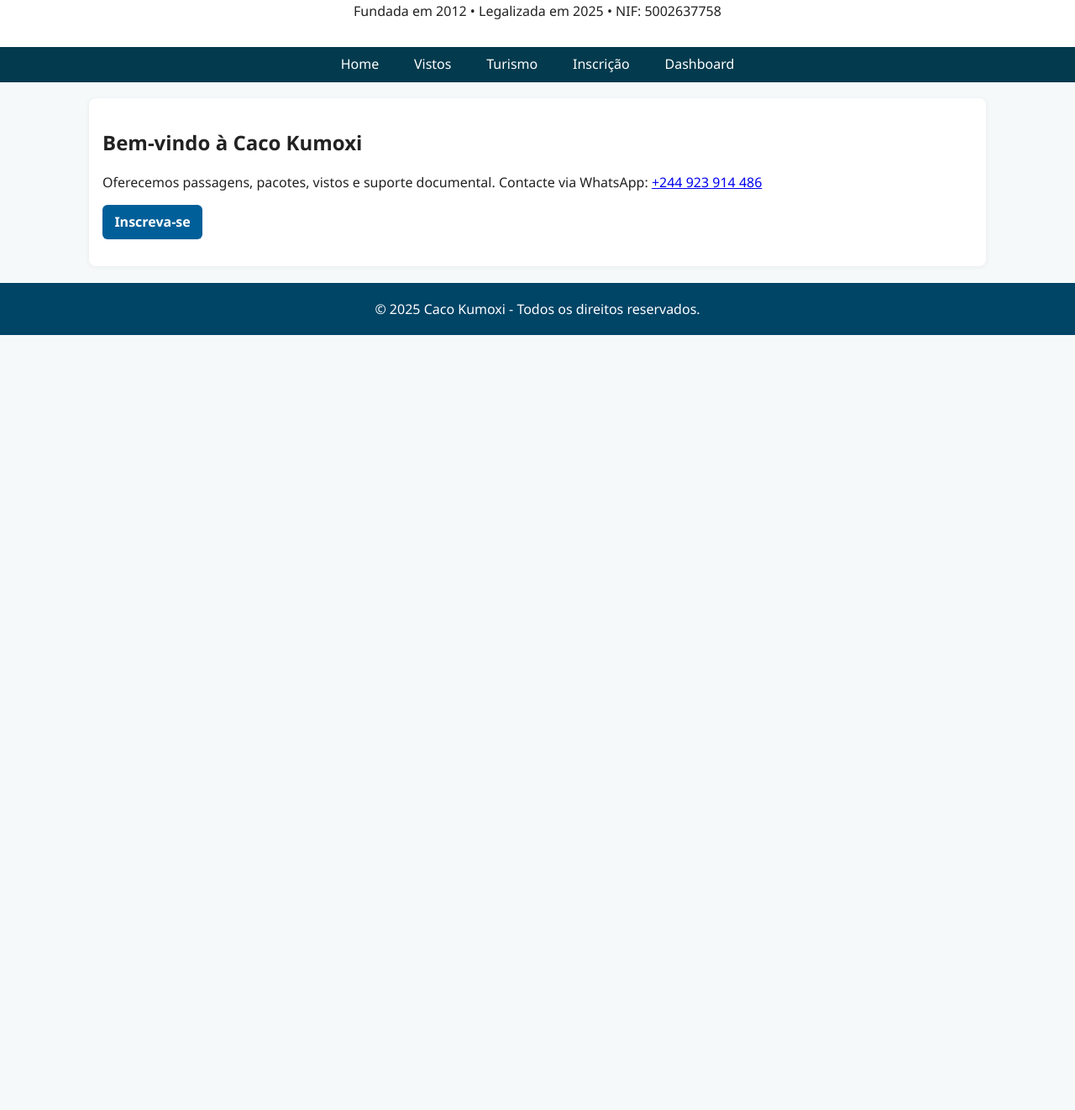
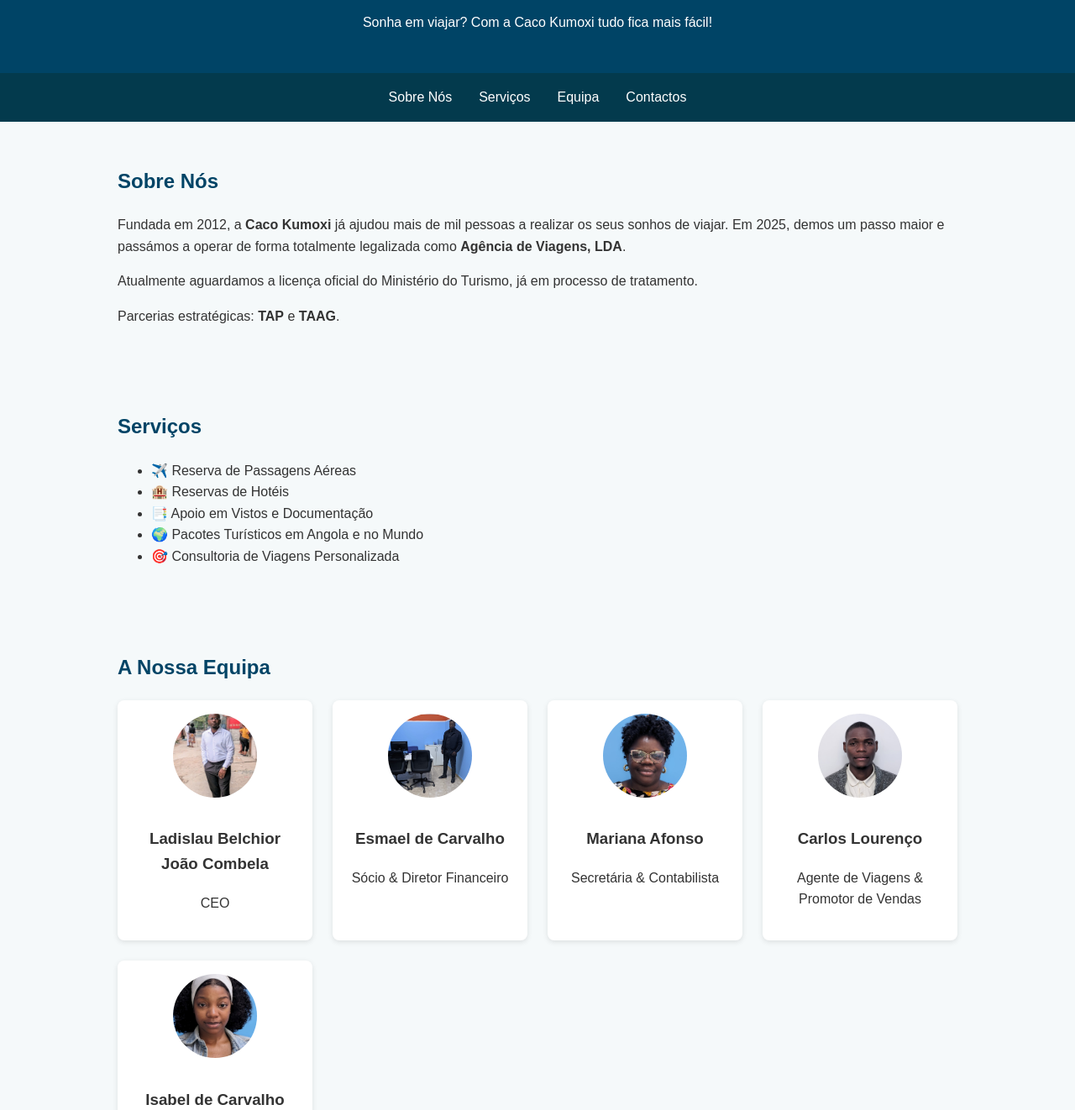
Before and after one commit to kumoxitravel-sys/cacokumoxi-site, a plain HTML site: page index.html in a window 1280 px wide. Shown: the part 270-1592 px from the top of the page at 84% size. Before the commit the page ends 800 px from the top, so only its background shows below. Drawn offline with Linux system fonts and the light colour scheme.

Commit message:
em trabalho

```diff
--- a/index.html
+++ b/index.html
@@ -1,32 +1,85 @@
-<!doctype html>
+<!DOCTYPE html>
 <html lang="pt-AO">
 <head>
-<meta charset="utf-8"><meta name="viewport" content="width=device-width,initial-scale=1">
-<title>Caco Kumoxi - Home</title>
-<link rel="stylesheet" href="style.css">
+  <meta charset="UTF-8">
+  <meta name="viewport" content="width=device-width, initial-scale=1.0">
+  <title>Caco Kumoxi - Agência de Viagens</title>
+  <link rel="stylesheet" href="css/style.css">
 </head>
 <body>
-<header>
-  <img src="images/logo.png" alt="Caco Kumoxi logo" style="max-width:160px;display:block;margin:10px auto;">
-  <h1 style="text-align:center;color:#004466;">Caco Kumoxi - Agência de Viagens, LDA</h1>
-  <p style="text-align:center;">Fundada em 2012 • Legalizada em 2025 • NIF: 5002637758</p>
-</header>
-<nav style="text-align:center;padding:10px;background:#033a4d;">
-  <a href="index.html" style="color:#fff;margin-right:12px;">Home</a>
-  <a href="vistos.html" style="color:#fff;margin-right:12px;">Vistos</a>
-  <a href="turismo.html" style="color:#fff;margin-right:12px;">Turismo</a>
-  <a href="inscricao.html" style="color:#fff;margin-right:12px;">Inscrição</a>
-  <a href="dashboard.html" style="color:#fff;">Dashboard</a>
-</nav>
-<main class="container">
-  <section class="card">
-    <h2>Bem-vindo à Caco Kumoxi</h2>
-    <p>Oferecemos passagens, pacotes, vistos e suporte documental. Contacte via WhatsApp: <a href="https://wa.me/244923914486">+244 923 914 486</a></p>
-    <p><a class="btn" href="inscricao.html">Inscreva-se</a></p>
+  <header>
+    <img src="images/logo.png" alt="Caco Kumoxi Logo" width="150">
+    <h1>Caco Kumoxi - Agência de Viagens, LDA</h1>
+    <p>Sonha em viajar? Com a Caco Kumoxi tudo fica mais fácil!</p>
+  </header>
+
+  <nav>
+    <a href="#sobre">Sobre Nós</a>
+    <a href="#servicos">Serviços</a>
+    <a href="#equipa">Equipa</a>
+    <a href="#contactos">Contactos</a>
+  </nav>
+
+  <section id="sobre">
+    <h2>Sobre Nós</h2>
+    <p>Fundada em 2012, a <strong>Caco Kumoxi</strong> já ajudou mais de mil pessoas a realizar os seus sonhos de viajar.
+    Em 2025, demos um passo maior e passámos a operar de forma totalmente legalizada como <strong>Agência de Viagens, LDA</strong>.</p>
+    <p>Atualmente aguardamos a licença oficial do Ministério do Turismo, já em processo de tratamento.</p>
+    <p>Parcerias estratégicas: <strong>TAP</strong> e <strong>TAAG</strong>.</p>
   </section>
-</main>
-<footer style="text-align:center;padding:20px;background:#004466;color:#fff;margin-top:20px;">
-  &copy; 2025 Caco Kumoxi - Todos os direitos reservados.
-</footer>
+
+  <section id="servicos">
+    <h2>Serviços</h2>
+    <ul>
+      <li>✈️ Reserva de Passagens Aéreas</li>
+      <li>🏨 Reservas de Hotéis</li>
+      <li>📑 Apoio em Vistos e Documentação</li>
+      <li>🌍 Pacotes Turísticos em Angola e no Mundo</li>
+      <li>🎯 Consultoria de Viagens Personalizada</li>
+    </ul>
+  </section>
+
+  <section id="equipa">
+    <h2>A Nossa Equipa</h2>
+    <div class="team">
+      <div>
+        <img src="images/ladislau.jpg" alt="Ladislau Combela">
+        <h3>Ladislau Belchior João Combela</h3>
+        <p>CEO</p>
+      </div>
+      <div>
+        <img src="images/esmael.jpg" alt="Esmael de Carvalho">
+        <h3>Esmael de Carvalho</h3>
+        <p>Sócio & Diretor Financeiro</p>
+      </div>
+      <div>
+        <img src="images/mariana.jpg" alt="Mariana Afonso">
+        <h3>Mariana Afonso</h3>
+        <p>Secretária & Contabilista</p>
+      </div>
+      <div>
+        <img src="images/carlos.jpg" alt="Carlos Lourenço">
+        <h3>Carlos Lourenço</h3>
+        <p>Agente de Viagens & Promotor de Vendas</p>
+      </div>
+      <div>
+        <img src="images/isabel.jpg" alt="Isabel de Carvalho">
+        <h3>Isabel de Carvalho</h3>
+        <p>Marketing Digital & Captura de Clientes</p>
+      </div>
+    </div>
+  </section>
+
+  <section id="contactos">
+    <h2>Contactos</h2>
+    <p>📍 Av. Hoji Ya Henda, junto ao BFA</p>
+    <p>📞 923 914 486</p>
+    <p>📧 kumoxitravel@gmail.com</p>
+    <p>🧾 NIF: 5002637758</p>
+  </section>
+
+  <footer>
+    <p>&copy; 2025 Caco Kumoxi - Agência de Viagens, LDA. Todos os direitos reservados.</p>
+  </footer>
 </body>
 </html>
```
